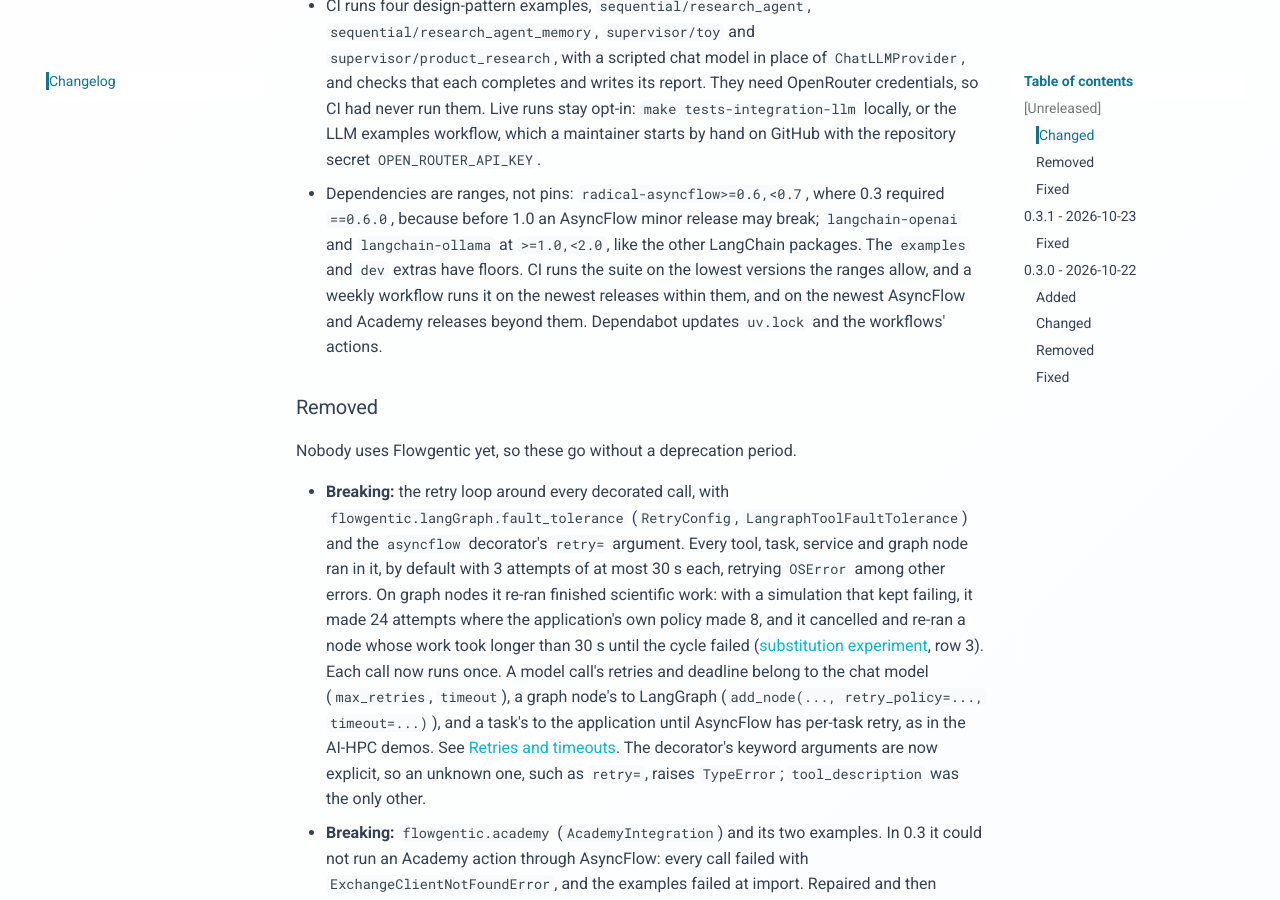
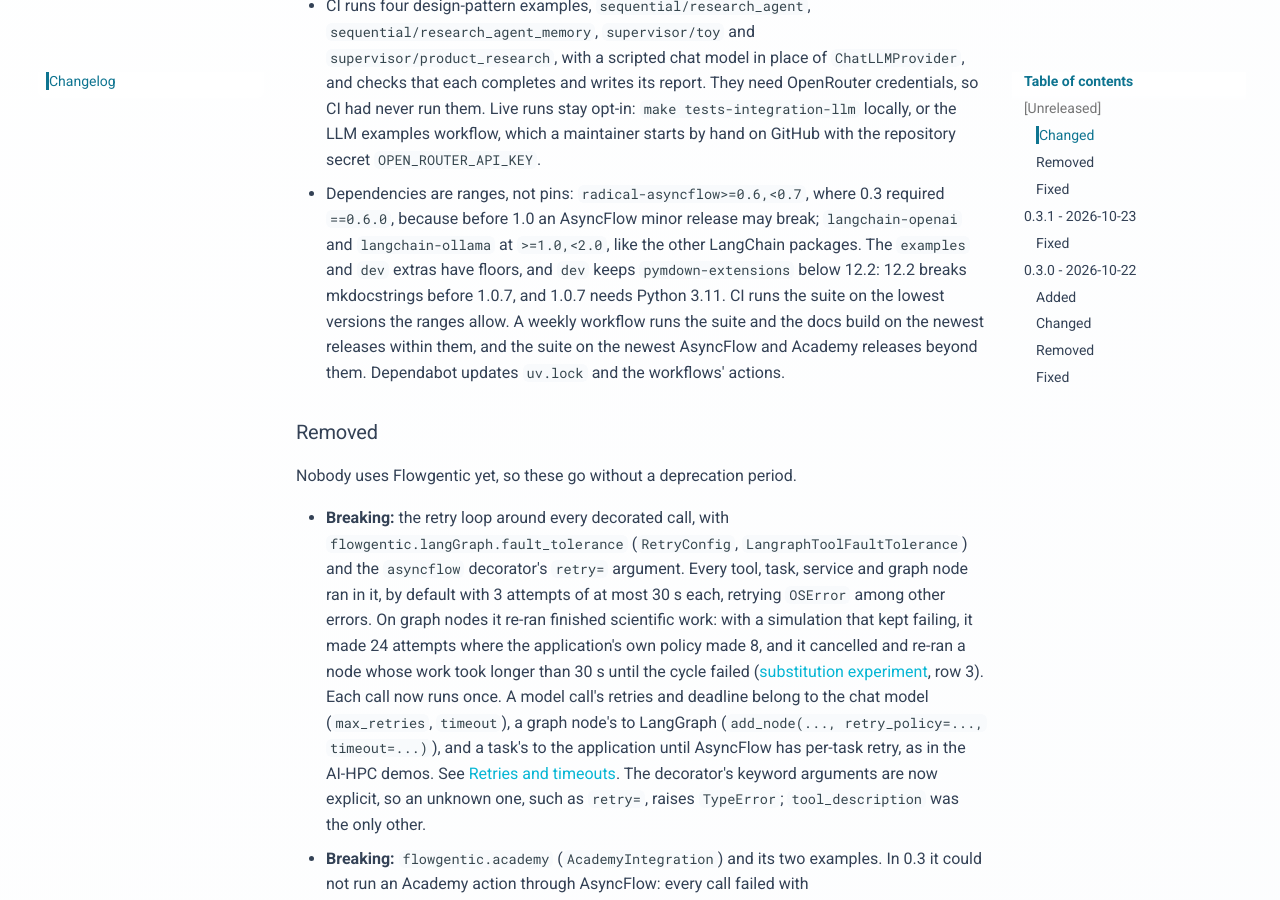
Before and after one commit to stride-research/flowgentic, an MkDocs documentation site: the page built from docs/changelog.md, in a window 1280 px wide and 900 px high, scrolled down 1060 px. Built offline with MkDocs 1.6.1 and Material for MkDocs 9.7.7, drawn with Linux system fonts in a browser that asks for light colours; comment, search, counter and statistics services are not loaded.

Commit message:
Document the pymdown-extensions cap and the weekly docs build
Co-Authored-By: Claude Opus 5.5 <noreply@anthropic.com>

```diff
--- a/CHANGELOG.md
+++ b/CHANGELOG.md
@@ -48,11 +48,12 @@ predate this changelog, so their changes are not listed here.
 - Dependencies are ranges, not pins: `radical-asyncflow>=0.6,<0.7`, where 0.3
   required `==0.6.0`, because before 1.0 an AsyncFlow minor release may break;
   `langchain-openai` and `langchain-ollama` at `>=1.0,<2.0`, like the other
-  LangChain packages. The `examples` and `dev` extras have floors. CI runs the
-  suite on the lowest versions the ranges allow, and a weekly workflow runs it
-  on the newest releases within them, and on the newest AsyncFlow and Academy
-  releases beyond them. Dependabot updates `uv.lock` and the workflows'
-  actions.
+  LangChain packages. The `examples` and `dev` extras have floors, and `dev`
+  keeps `pymdown-extensions` below 12.2: 12.2 breaks mkdocstrings before 1.0.7,
+  and 1.0.7 needs Python 3.11. CI runs the suite on the lowest versions the
+  ranges allow. A weekly workflow runs the suite and the docs build on the
+  newest releases within them, and the suite on the newest AsyncFlow and Academy
+  releases beyond them. Dependabot updates `uv.lock` and the workflows' actions.
 
 ### Removed
 
```
Also changed, not shown: docs/status.md (+5 -5 lines).
